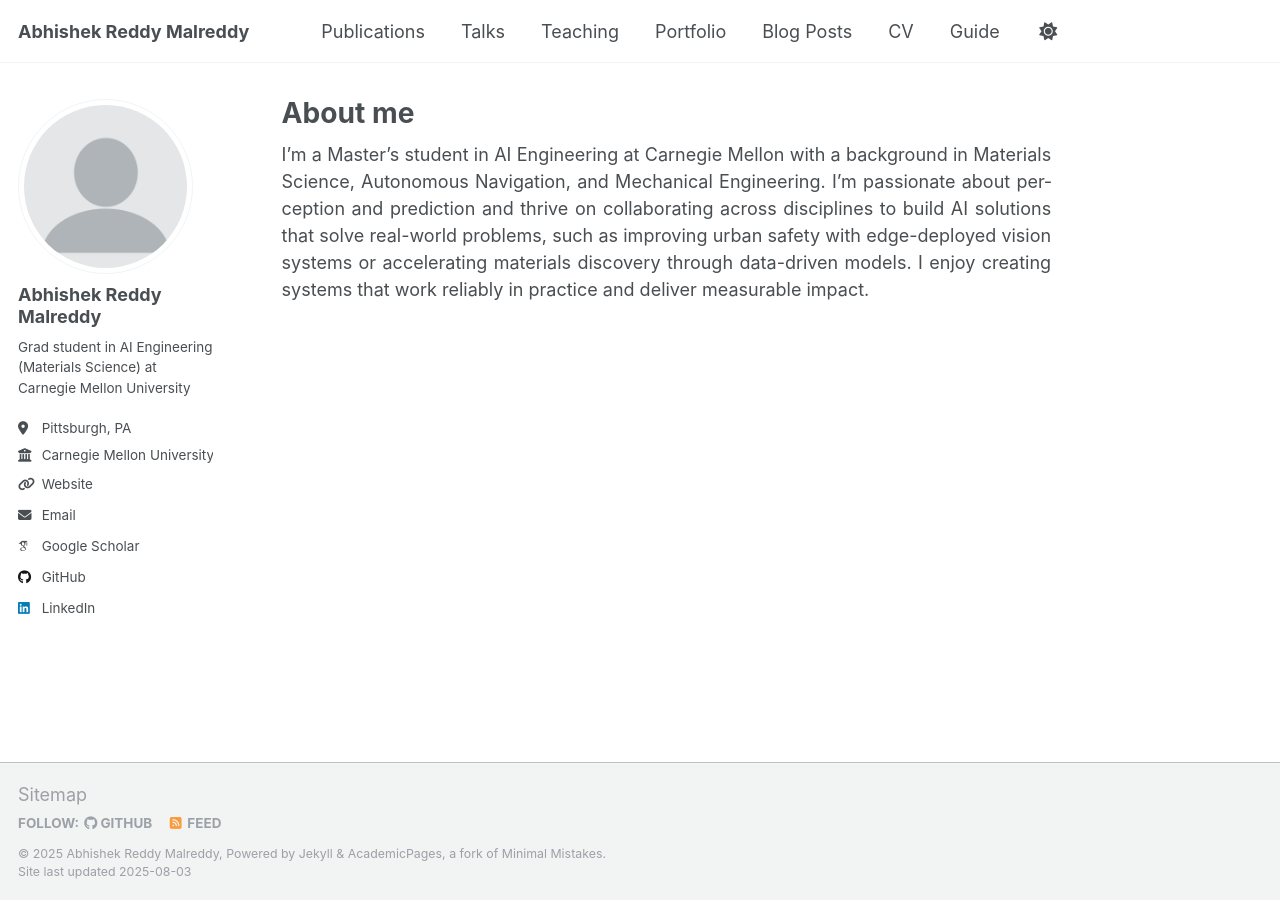
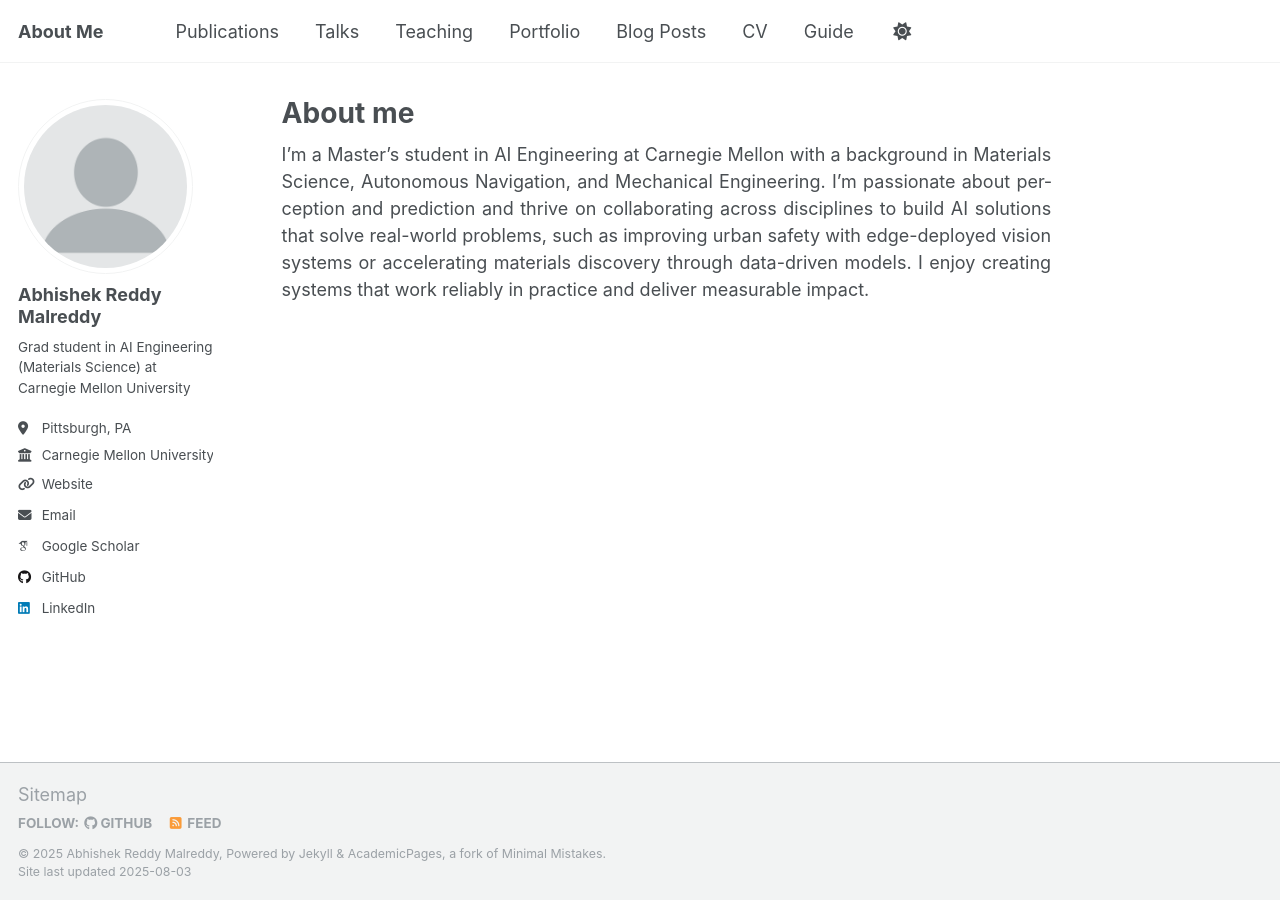
Before and after one commit to abhishekredy18/abhishekredy18.github.io, a Jekyll site: the page built from _pages/about.md, in a window 1280 px wide. Built offline with Jekyll 4.4.1, drawn with Linux system fonts in a browser that asks for light colours; some web fonts are replaced; a script that is not in the unit is left out.

Commit message:
page update

```diff
--- a/_config.yml
+++ b/_config.yml
@@ -9,7 +9,7 @@
 # Basic Site Settings
 locale: "en-US"
 site_theme: "default"
-title: "Abhishek Reddy Malreddy"
+title: "About Me"
 title_separator: "-"
 name: &name "Abhishek Reddy Malreddy"
 description: &description "MS in Artificial Intelligence Engineering at Carnegie Mellon University, specializing in materials science and engineering."
```
